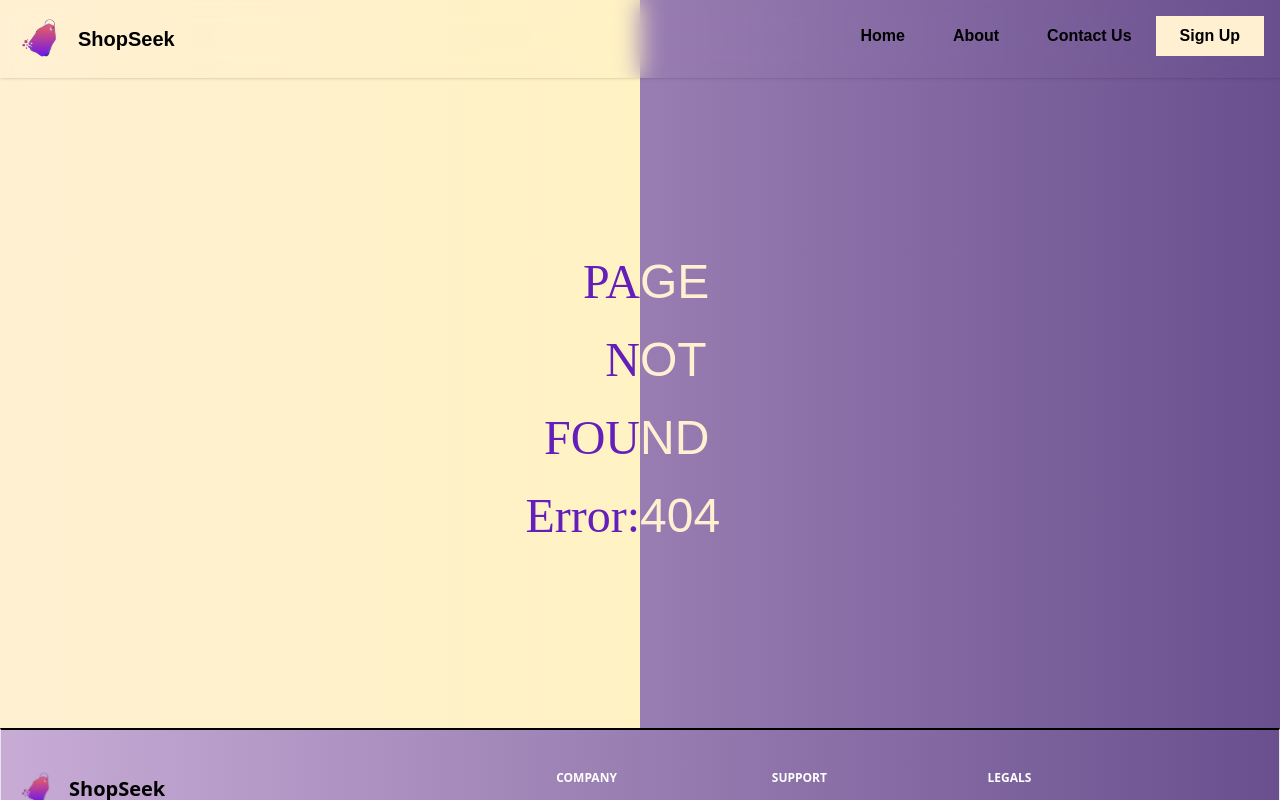
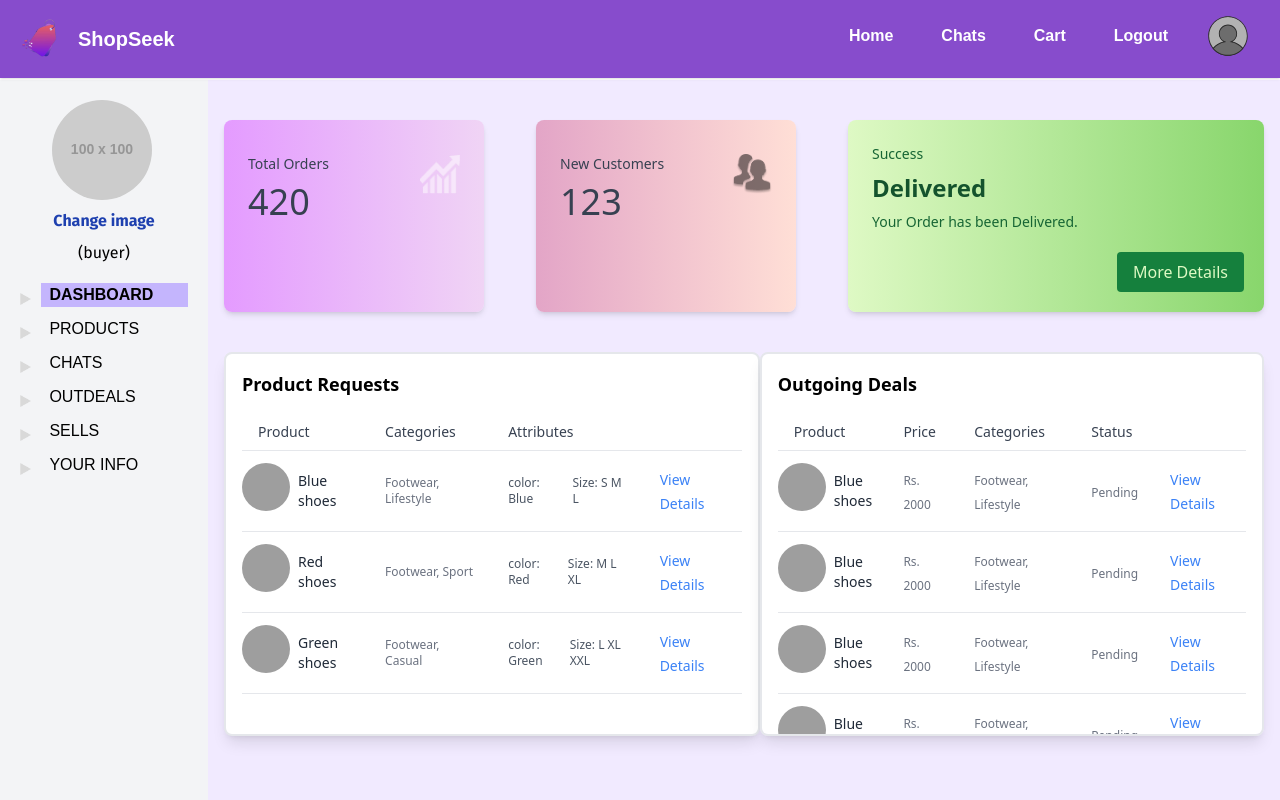
Before and after one commit to rishi2025/ShopSeek, a React (Vite) app: page /buyer in a window 1280 px wide. Shown: the top 800 px of the page. Built offline with nearby package versions, Linux system fonts and the light colour scheme; grey boxes are pictures that could not be loaded; a web font is replaced by a local one.

Commit message:
BuyerPage added but modifications required

```diff
--- a/src/main.jsx
+++ b/src/main.jsx
@@ -5,7 +5,9 @@ import './index.css';
 import { LoginForm, SellerPage, SignupForm, Home, PageNotFound } from './pages/MainPage.jsx';
 import { PurchasesPage, SellerDashboard, ProfilePage } from './components/mainComponent.jsx'
 import { createBrowserRouter, createRoutesFromElements, Route, RouterProvider } from 'react-router-dom';
+import BuyerPage from './pages/BuyerPage.jsx';
 
+//TO BE CHANGED FOR BUYER
 const router = createBrowserRouter(
   createRoutesFromElements(
     <Route path='/' element={<App />}>
@@ -13,6 +15,15 @@ const router = createBrowserRouter(
       <Route path='/login' element={<LoginForm />} />
       <Route path='/signup' element={<SignupForm />} />
       <Route path='/seller' element={<SellerPage />}>
+        <Route path='' element={<SellerDashboard />} />
+        <Route path='dashboard' element={<SellerDashboard />} />
+        <Route path='products' element={<>Products Page Under construction</>} />
+        <Route path='chats' element={<>Chats Page Under construction</>} />
+        <Route path='out-deals' element={<>Out Deals Page Under construction</>} />
+        <Route path='sells' element={<PurchasesPage />} />
+        <Route path='your-info' element={<ProfilePage />} />
+      </Route>
+      <Route path='/buyer' element={<BuyerPage />}>
         <Route path='' element={<SellerDashboard />} />
         <Route path='dashboard' element={<SellerDashboard />} />
         <Route path='products' element={<>Products Page Under construction</>} />
--- /dev/null
+++ b/src/pages/BuyerPage.jsx
@@ -0,0 +1,33 @@
+import React, { useEffect, useState } from 'react';
+import { Container, Footer, HeaderOpaque, LeftPanel, ProfilePage, PurchasesPage, SellerDashboard } from '../components/mainComponent.jsx';
+import { Route, Outlet } from 'react-router-dom';
+
+//TO BE COMPLETED
+
+function BuyerPage() {
+
+    return (
+        <Container px="px-0">
+            <HeaderOpaque />
+            <div className="min-h-screen flex flex-row mt-20">
+                <LeftPanel role="buyer" menuItems={[
+                    { option: "DASHBOARD", url: "/dashboard" },
+                    { option: "PRODUCTS", url: "/products" },
+                    { option: "CHATS", url: "/chats" },
+                    { option: "OUTDEALS", url: "/out-deals" },
+                    { option: "SELLS", url: "/sells" },
+                    { option: "YOUR INFO", url: "/your-info" },
+                ]}
+            />
+
+                <main className="flex-1">
+                    {<Outlet />}
+                </main>
+
+            </div>
+            <Footer />
+        </Container>
+    )
+}
+
+export default BuyerPage
```
